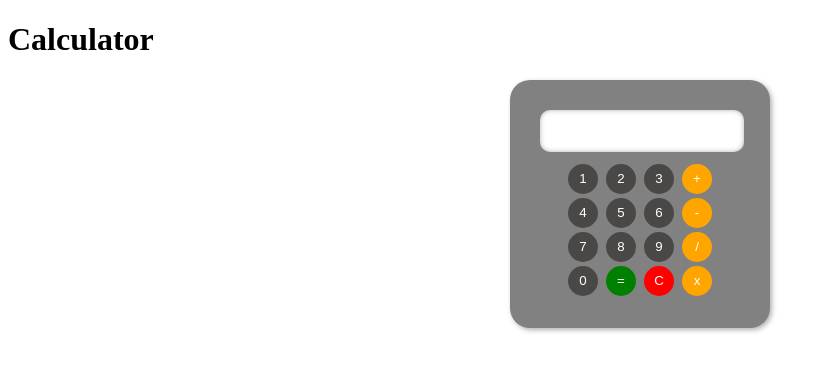
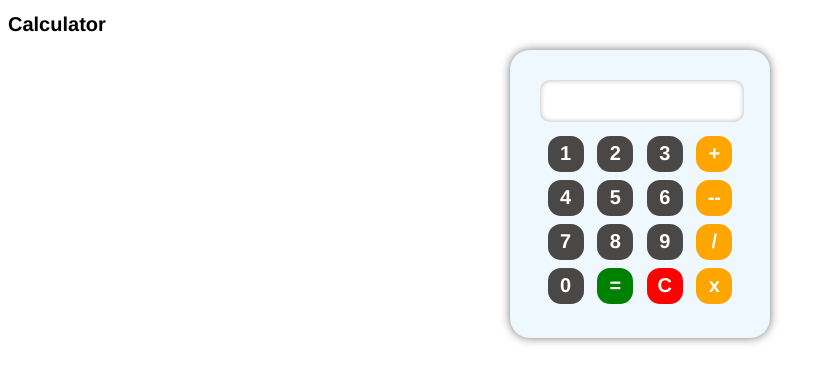
Before and after one commit to LUYIMBAZIOSCAR/calculator, a plain HTML site: page index.html in a window 1280 px wide. Shown: the whole page, without its empty margins (0-831 px from the left). Drawn offline with Linux system fonts and the light colour scheme.

Commit message:
edited the styling to make it more attractive

```diff
--- a/index.html
+++ b/index.html
@@ -23,7 +23,7 @@
           <button class="number-btn">4</button>
           <button class="number-btn">5</button>
           <button class="number-btn">6</button>
-          <button class="op-btn">-</button>
+          <button class="op-btn">--</button>
         </p>
         <p>
           <button class="number-btn">7</button>
--- a/style.css
+++ b/style.css
@@ -1,17 +1,36 @@
+*{
+  font-size: 20px;
+  font-weight: bold;
+  font-family: 'Franklin Gothic Medium', 'Arial Narrow', Arial, sans-serif;
+}
+
+h1{
+  margin-left: auto;
+  margin-right: auto;
+}
+
 .container{
-  box-shadow: 2px 2px 5px rgba(109, 108, 108, 0.53);
+  box-shadow: 0px 0px 10px rgba(0, 0, 0, 0.53);
   border-radius: 20px;
   padding: 30px;
   max-width: 200px;
-  background-color: rgb(130, 129, 129);
+  background-color: aliceblue;
 }
 
 button{
-  min-width:30px;
-  min-height: 30px;
+  min-width:40px;
+  min-height: 40px;
   margin: 2px;
   border-radius: 15px;
-  border: none;
+  border: 2px solid aliceblue;
+  transition: all 0.25s;
+}
+button:hover{
+  box-shadow: 0px 0px 6px black ;
+  cursor: pointer;
+}
+button:active{
+  box-shadow: 0px 0px 3px black inset;
 }
 
 .number-btn{
```
